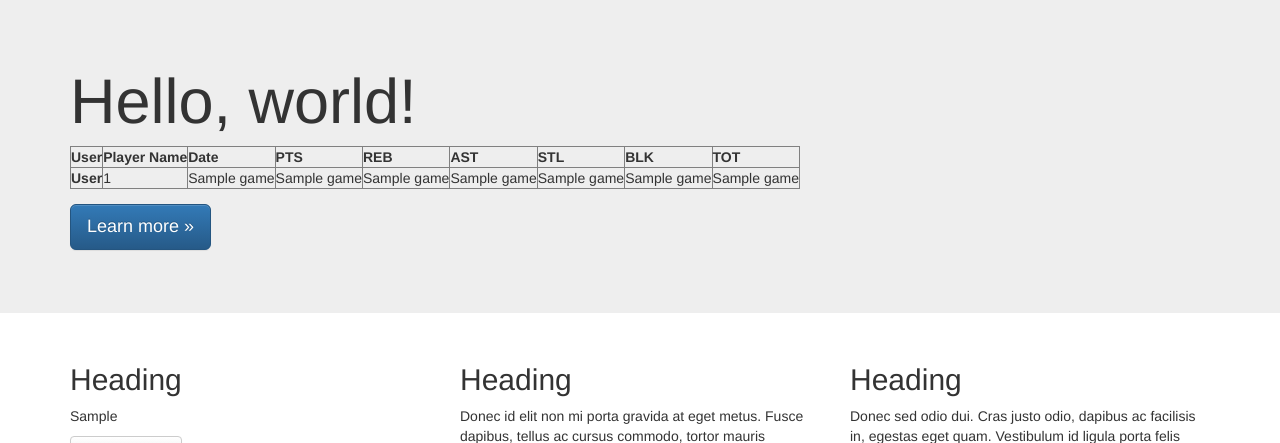
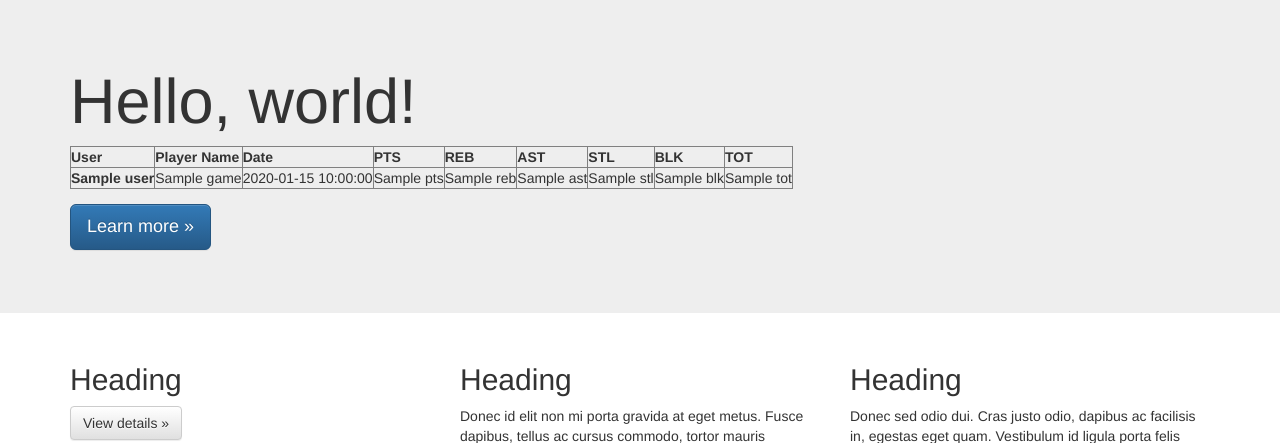
Before and after one commit to chrispuppe/finals-game, a Flask app: template templates/index.html in a window 1280 px wide. Shown: the part 51-494 px from the top of the page. Run offline with Flask 2, Linux system fonts and the light colour scheme; the template is opened without the code that fills it: most values are stand-ins (such as "Sample title", 1, 10 or a date in 2020); parts of the project's set-up code (start-up, migrations or seed data) failed here and were passed over; some libraries are stand-ins or nearby versions.

Commit message:
Scoreboard working, seperated concerns from app to controller

```diff
--- a/app.py
+++ b/app.py
@@ -1,6 +1,6 @@
 from flask import Flask, render_template, url_for, session, redirect
-import numpy as np
-import controller
+# import numpy as np
+from controller import scoreboard, finals_roster, user_list
 from flask_debugtoolbar import DebugToolbarExtension
 import secrets
 # import pandas as pd
@@ -11,24 +11,15 @@ app.debug = True
 app.config['SECRET_KEY'] = secrets.token_urlsafe(24)
 toolbar = DebugToolbarExtension(app)
 
-user_list = ['Andrew', 'Chris', 'Jake', 'Todd']
-
 @app.route('/')
 @app.route('/index')
 def home():
-    # updated_game_stats = all_player_selected_by_users()
-    user_choices = controller.all_user_selections
-    game_data = []
-    for choice in user_choices:
-        selected_player = controller.get_player_finals_stats(choice[0])
-        selected_player.append(choice[2])
-        game_data.append(selected_player)
-    # steph=controller.get_player_finals_stats('Stephen Curry')
-    return render_template('index.html', game_data=game_data)
+    updated_scoreboard = scoreboard()
+    return render_template('index.html', updated_scoreboard=updated_scoreboard)
 
 @app.route('/admin')
 def admin():
-    player_list = controller.finals_roster
+    player_list = finals_roster
     users = user_list
     return render_template('admin.html', player_list=player_list, users=users)
 
--- a/controller.py
+++ b/controller.py
@@ -25,10 +25,13 @@ finals_team_2 = 'MEM'
 
 finals_game_dates = ['MAY 01, 2022', 'MAY 03, 2022', 'MAY 13, 2022']
 
+user_list = ['Andrew', 'Chris', 'Jake', 'Todd']
+
 user_selection_1 = ['Stephen Curry', 'MAY 13, 2022', 'Chris']
-user_selection_2 = ['Stephen Curry', 'MAY 13, 2022', 'Andrew']
+user_selection_2 = ['Stephen Curry', 'MAY 01, 2022', 'Andrew']
+user_selection_3 = ['Stephen Curry', 'MAY 03, 2022', 'Todd']
 
-all_user_selections = [user_selection_1, user_selection_2]
+all_user_selections = [user_selection_1, user_selection_2, user_selection_3]
 
 def get_player_id(player_name):
     player_dict = players.get_players()
@@ -63,16 +66,16 @@ def get_player_finals_stats(player_name):
             )
             game_day = df_player_input.loc[i,'GAME_DATE']
 
-            player_game_stats = [
-                player_name,
-                player_pts,
-                player_reb,
-                player_ast,
-                player_stl,
-                player_blk,
-                player_tot,
-                game_day
-            ]
+            player_game_stats = {
+                'Player Name': player_name,
+                'PTS': player_pts,
+                'REB': player_reb,
+                'AST': player_ast,
+                'STL': player_stl,
+                'BLK': player_blk,
+                'TOT': player_tot,
+                'Date': game_day
+            }
             player_playoff_stats.append(player_game_stats)
     return player_playoff_stats
 
@@ -100,5 +103,17 @@ def get_finals_players(team1, team2):
 
 finals_roster = get_finals_players(finals_team_1, finals_team_2)
 
+def scoreboard():
+        user_choices = all_user_selections
+        game_data = []
+        for choice in user_choices:
+            selected_player = get_player_finals_stats(choice[0])
+            selected_date = choice[1]
+            for player_game in selected_player:
+                if selected_date == player_game['Date']:
+                    player_game.update({'User': choice[2]})
+                    game_data.append(player_game)
+        return game_data
+
 # for player in finals_roster:
 #     print(f"Player: {player['full_name']} ID: {player['id']} ")
--- a/templates/index.html
+++ b/templates/index.html
@@ -24,17 +24,17 @@ Fantasy Finals
           </tr>
         </thead>
         <tbody>
-        {% for game in game_data %}
+        {% for game in updated_scoreboard %}
           <tr>
-            <th>User</th>
-            <td>{{game[0]}}</td>
-            <td>{{game[7]}}</td>
-            <td>{{game[1]}}</td>
-            <td>{{game[2]}}</td>
-            <td>{{game[3]}}</td>
-            <td>{{game[4]}}</td>
-            <td>{{game[5]}}</td>
-            <td>{{game[6]}}</td>
+            <th>{{game['User']}}</th>
+            <td>{{game['Player Name']}}</td>
+            <td>{{game['Date']}}</td>
+            <td>{{game['PTS']}}</td>
+            <td>{{game['REB']}}</td>
+            <td>{{game['AST']}}</td>
+            <td>{{game['STL']}}</td>
+            <td>{{game['BLK']}}</td>
+            <td>{{game['TOT']}}</td>
           </tr>
         {% endfor %}
       </tbody>
@@ -49,7 +49,7 @@ Fantasy Finals
       <div class="row">
         <div class="col-md-4">
           <h2>Heading</h2>
-          <p>{{ game_data }}</p>
+          <p></p>
           <p><a class="btn btn-default" href="#" role="button">View details &raquo;</a></p>
         </div>
         <div class="col-md-4">
```
